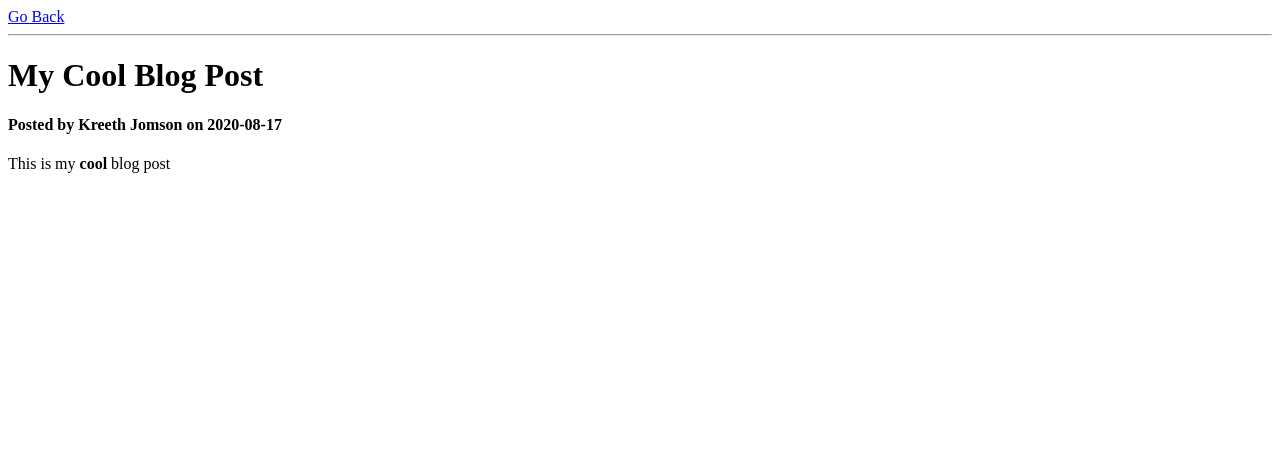
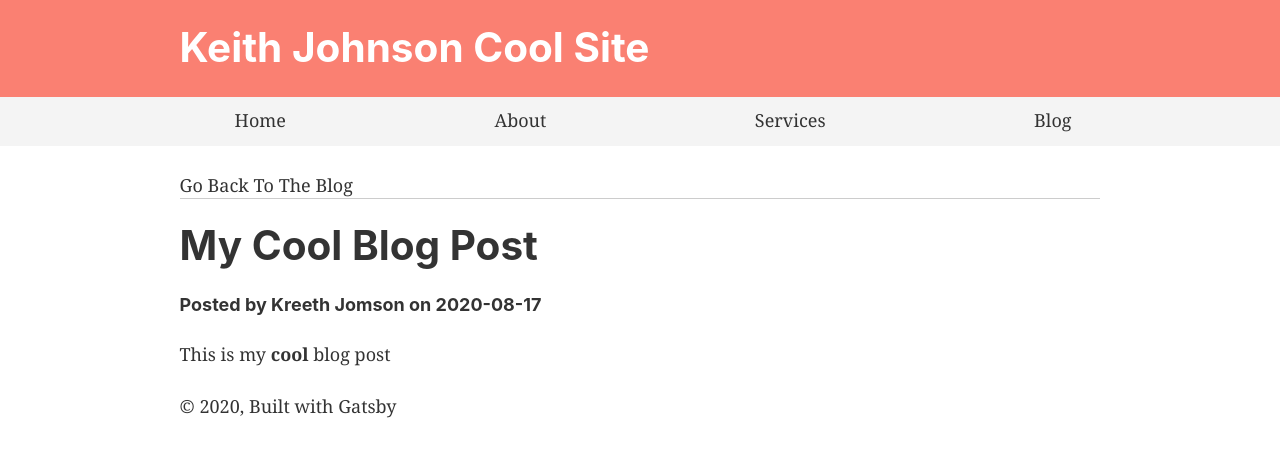
Before and after one commit to ColtonJones197/GatsbyCrashCourse, a Gatsby site: page /post-one in a window 1280 px wide. Built offline with nearby package versions, Linux system fonts and the light colour scheme; Gatsby itself is replaced by a stand-in of ours.

Commit message:
formatting

```diff
--- a/src/templates/blog-post.js
+++ b/src/templates/blog-post.js
@@ -1,12 +1,13 @@
 import React from 'react'
 import { Link } from 'gatsby'
+import Layout from '../components/layout'
 
 export default function Template ({ data }) {
   const post = data.markdownRemark
 
   return (
-    <div>
-      <Link to='/blog'>Go Back</Link>
+    <Layout>
+        <Link to='/blog'>Go Back To The Blog</Link>
       <hr />
       <h1>{post.frontmatter.title}</h1>
       <h4>
@@ -14,7 +15,7 @@ export default function Template ({ data }) {
         Posted by {post.frontmatter.author} on {post.frontmatter.date}
       </h4>
       <div dangerouslySetInnerHTML={{ __html: post.html }} />
-    </div>
+    </Layout>
   )
 }
 
```
Also changed, not shown: gatsby-node.js (+4 -4 lines).
